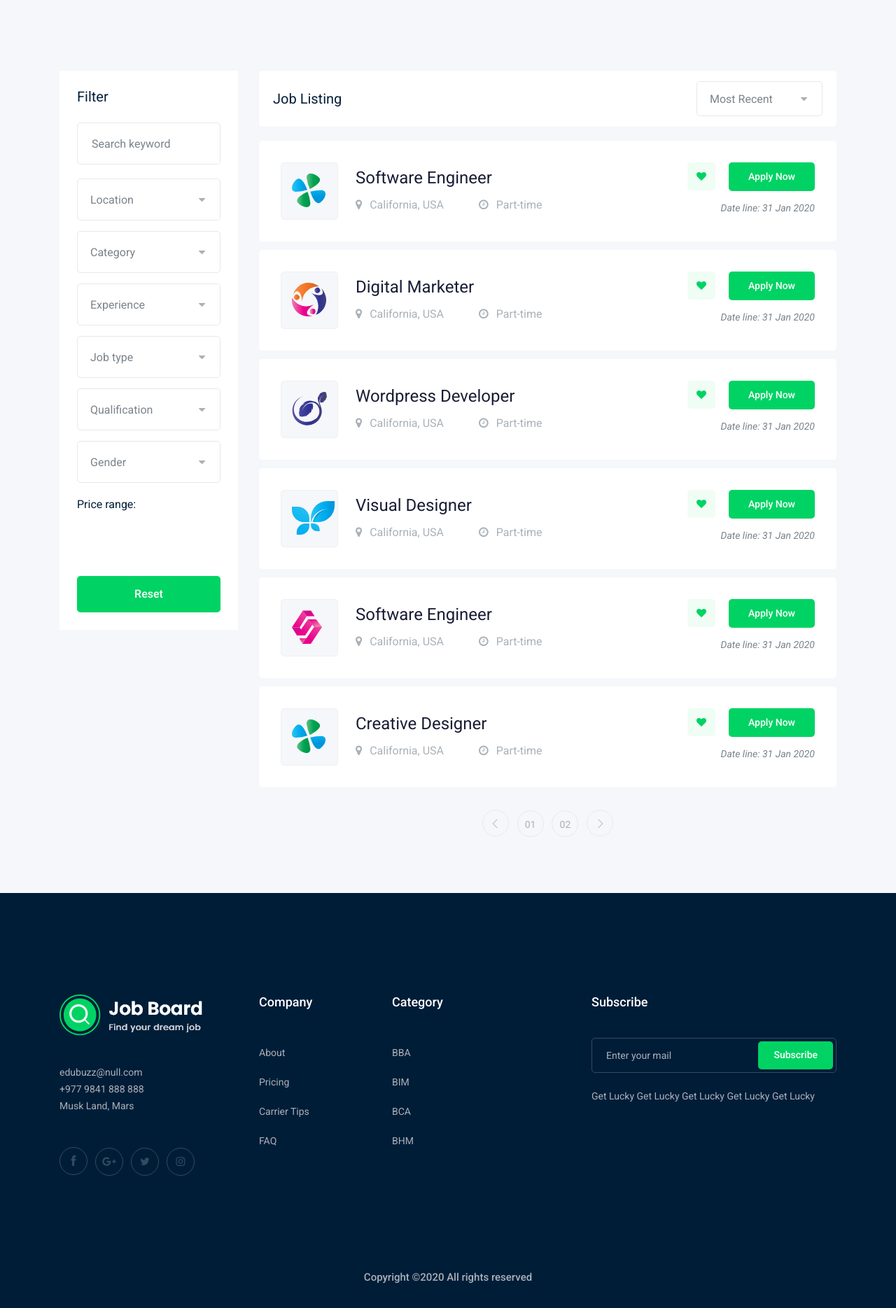
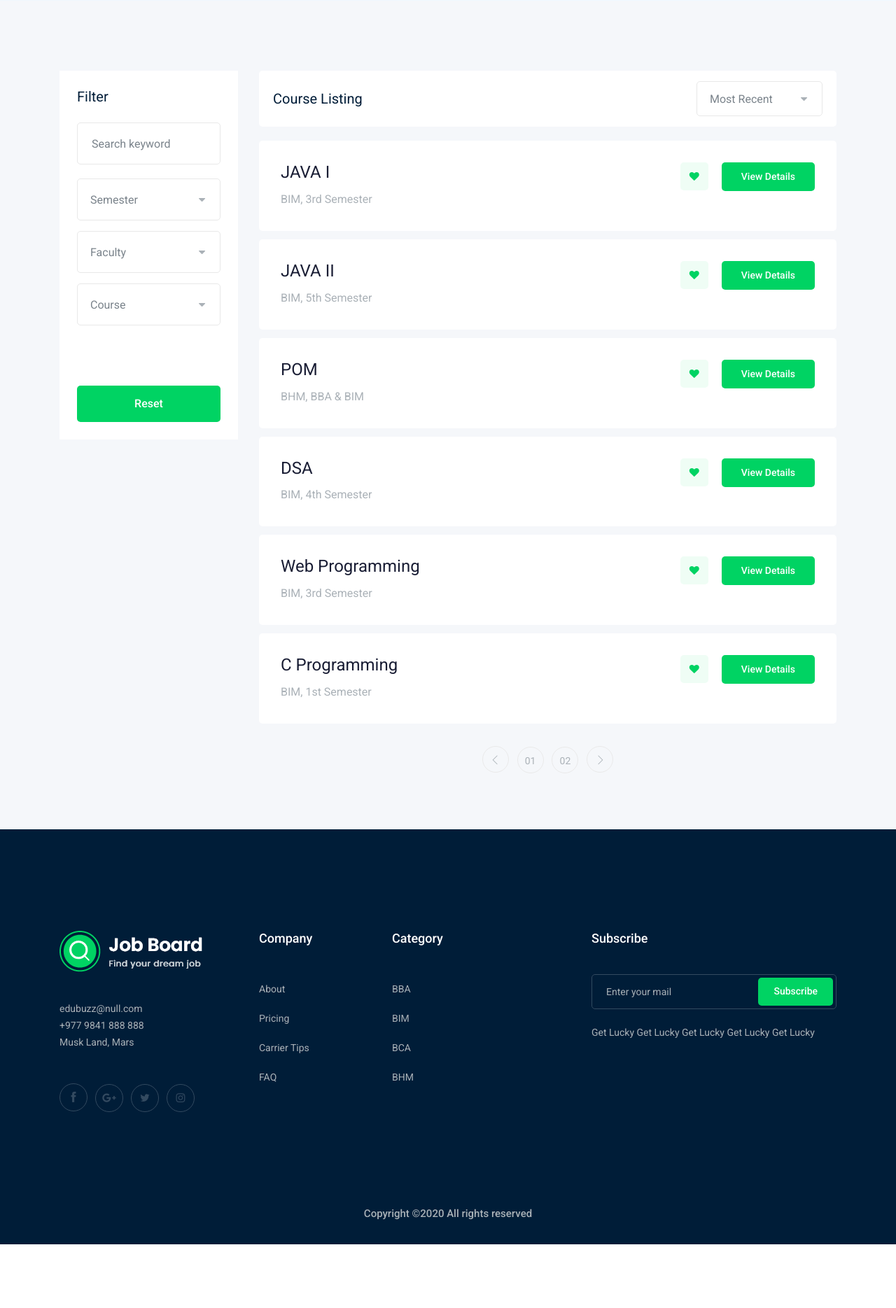
Before and after one commit to SanjeebLama/EduBuzz, a Django app: page /courses in a window 1280 px wide. Shown: the part 350-2219 px from the top of the page at 70% size. After the commit the page ends 2128 px from the top, so only its background shows below. Run offline with Django 3.2, Linux system fonts and the light colour scheme; some libraries are stand-ins or nearby versions.

Commit message:
Added new feature

```diff
--- a/exampractise/templates/base.html
+++ b/exampractise/templates/base.html
@@ -60,13 +60,13 @@
                                         </li>
                                         <li><a href="{% url 'resources' %}">Resources <i class="ti-angle-down"></i></a>
                                             <ul class="submenu">
-                                                <li><a href="{% static 'blog.html' %}">BIM </a></li>
+                                                <li><a href="{% url 'resources' %}">BIM </a></li>
                                                 <li><a href="{% static 'single-blog.html' %}">BBA</a></li>
 
 
                                             </ul>
                                         </li>
-                                        <li><a href="{% static 'about.html' %}">About</a></li>
+                                        <li><a href="{% url 'about' %}">About</a></li>
                                     </ul>
                                 </nav>
                             </div>
--- a/exampractise/templates/courses.html
+++ b/exampractise/templates/courses.html
@@ -33,63 +33,37 @@
                                 <div class="col-lg-12">
                                     <div class="single_field">
                                         <select class="wide">
-                                            <option data-display="Location">Location</option>
-                                            <option value="1">Rangpur</option>
-                                            <option value="2">Dhaka</option>
+                                            <option data-display="Semester">Semester</option>
+                                            <option value="1">1st</option>
+                                            <option value="2">7th</option>
                                         </select>
                                     </div>
                                 </div>
                                 <div class="col-lg-12">
                                     <div class="single_field">
                                         <select class="wide">
-                                            <option data-display="Category">Category</option>
-                                            <option value="1">Category 1</option>
-                                            <option value="2">Category 2</option>
+                                            <option data-display="Faculty">Faculty</option>
+                                            <option value="1">BIM</option>
+                                            <option value="2">BHM</option>
                                         </select>
                                     </div>
                                 </div>
                                 <div class="col-lg-12">
                                     <div class="single_field">
                                         <select class="wide">
-                                            <option data-display="Experience">Experience</option>
-                                            <option value="1">Experience 1</option>
-                                            <option value="2">Experience 2</option>
+                                            <option data-display="Course">Course</option>
+                                            <option value="1">JAVA II</option>
+                                            <option value="2">DBMS</option>
                                         </select>
                                     </div>
                                 </div>
-                                <div class="col-lg-12">
-                                    <div class="single_field">
-                                        <select class="wide">
-                                            <option data-display="Job type">Job type</option>
-                                            <option value="1">full time 1</option>
-                                            <option value="2">part time 2</option>
-                                        </select>
-                                    </div>
-                                </div>
-                                <div class="col-lg-12">
-                                    <div class="single_field">
-                                        <select class="wide">
-                                            <option data-display="Qualification">Qualification</option>
-                                            <option value="1">Qualification 1</option>
-                                            <option value="2">Qualification 2</option>
-                                        </select>
-                                    </div>
-                                </div>
-                                <div class="col-lg-12">
-                                    <div class="single_field">
-                                        <select class="wide">
-                                            <option data-display="Gender">Gender</option>
-                                            <option value="1">male</option>
-                                            <option value="2">female</option>
-                                        </select>
-                                    </div>
-                                </div>
+
+
                             </div>
                         </form>
                     </div>
                     <div class="range_wrap">
-                        <label for="amount">Price range:</label>
-                        <div id="slider-range"></div>
+
                         <p>
                             <input type="text" id="amount" readonly
                                    style="border:0; color:#7A838B; font-size: 14px; font-weight:400;">
@@ -105,15 +79,15 @@
                     <div class="recent_joblist white-bg ">
                         <div class="row align-items-center">
                             <div class="col-md-6">
-                                <h4>Job Listing</h4>
+                                <h4>Course Listing</h4>
                             </div>
                             <div class="col-md-6">
                                 <div class="serch_cat d-flex justify-content-end">
                                     <select>
                                         <option data-display="Most Recent">Most Recent</option>
-                                        <option value="1">Marketer</option>
-                                        <option value="2">Wordpress</option>
-                                        <option value="4">Designer</option>
+                                        <option value="1">AIW</option>
+                                        <option value="2">AI</option>
+                                        <option value="4">Php</option>
                                     </select>
                                 </div>
                             </div>
@@ -126,175 +100,139 @@
                         <div class="col-lg-12 col-md-12">
                             <div class="single_jobs white-bg d-flex justify-content-between">
                                 <div class="jobs_left d-flex align-items-center">
-                                    <div class="thumb">
-                                        <img src="img/svg_icon/1.svg" alt="">
-                                    </div>
+
                                     <div class="jobs_conetent">
-                                        <a href="job_details.html"><h4>Software Engineer</h4></a>
+                                        <a href="job_details.html"><h4>JAVA I</h4></a>
                                         <div class="links_locat d-flex align-items-center">
                                             <div class="location">
-                                                <p><i class="fa fa-map-marker"></i> California, USA</p>
+                                                <p>BIM, 3rd Semester</p>
                                             </div>
-                                            <div class="location">
-                                                <p><i class="fa fa-clock-o"></i> Part-time</p>
-                                            </div>
+
                                         </div>
                                     </div>
                                 </div>
                                 <div class="jobs_right">
                                     <div class="apply_now">
                                         <a class="heart_mark" href="#"> <i class="fa fa-heart"></i> </a>
-                                        <a href="job_details.html" class="boxed-btn3">Apply Now</a>
+                                        <a href="job_details.html" class="boxed-btn3">View details</a>
                                     </div>
-                                    <div class="date">
-                                        <p>Date line: 31 Jan 2020</p>
-                                    </div>
+
                                 </div>
                             </div>
                         </div>
                         <div class="col-lg-12 col-md-12">
                             <div class="single_jobs white-bg d-flex justify-content-between">
                                 <div class="jobs_left d-flex align-items-center">
-                                    <div class="thumb">
-                                        <img src="img/svg_icon/2.svg" alt="">
-                                    </div>
+
                                     <div class="jobs_conetent">
-                                        <a href="job_details.html"><h4>Digital Marketer</h4></a>
+                                        <a href="job_details.html"><h4>JAVA II</h4></a>
                                         <div class="links_locat d-flex align-items-center">
                                             <div class="location">
-                                                <p><i class="fa fa-map-marker"></i> California, USA</p>
+                                                <p>BIM, 5th Semester</p>
                                             </div>
-                                            <div class="location">
-                                                <p><i class="fa fa-clock-o"></i> Part-time</p>
-                                            </div>
+
                                         </div>
                                     </div>
                                 </div>
                                 <div class="jobs_right">
                                     <div class="apply_now">
                                         <a class="heart_mark" href="#"> <i class="fa fa-heart"></i> </a>
-                                        <a href="job_details.html" class="boxed-btn3">Apply Now</a>
+                                        <a href="job_details.html" class="boxed-btn3">View details</a>
                                     </div>
-                                    <div class="date">
-                                        <p>Date line: 31 Jan 2020</p>
-                                    </div>
+
                                 </div>
                             </div>
                         </div>
                         <div class="col-lg-12 col-md-12">
                             <div class="single_jobs white-bg d-flex justify-content-between">
                                 <div class="jobs_left d-flex align-items-center">
-                                    <div class="thumb">
-                                        <img src="img/svg_icon/3.svg" alt="">
-                                    </div>
+
                                     <div class="jobs_conetent">
-                                        <a href="job_details.html"><h4>Wordpress Developer</h4></a>
+                                        <a href="job_details.html"><h4>POM</h4></a>
                                         <div class="links_locat d-flex align-items-center">
                                             <div class="location">
-                                                <p><i class="fa fa-map-marker"></i> California, USA</p>
+                                                <p>BHM, BBA & BIM </p>
                                             </div>
-                                            <div class="location">
-                                                <p><i class="fa fa-clock-o"></i> Part-time</p>
-                                            </div>
+
                                         </div>
                                     </div>
                                 </div>
                                 <div class="jobs_right">
                                     <div class="apply_now">
                                         <a class="heart_mark" href="#"> <i class="fa fa-heart"></i> </a>
-                                        <a href="job_details.html" class="boxed-btn3">Apply Now</a>
+                                        <a href="job_details.html" class="boxed-btn3">View details</a>
                                     </div>
-                                    <div class="date">
-                                        <p>Date line: 31 Jan 2020</p>
-                                    </div>
+
                                 </div>
                             </div>
                         </div>
                         <div class="col-lg-12 col-md-12">
                             <div class="single_jobs white-bg d-flex justify-content-between">
                                 <div class="jobs_left d-flex align-items-center">
-                                    <div class="thumb">
-                                        <img src="img/svg_icon/4.svg" alt="">
-                                    </div>
+
                                     <div class="jobs_conetent">
-                                        <a href="job_details.html"><h4>Visual Designer</h4></a>
+                                        <a href="job_details.html"><h4>DSA</h4></a>
 
                                         <div class="links_locat d-flex align-items-center">
                                             <div class="location">
-                                                <p><i class="fa fa-map-marker"></i> California, USA</p>
+                                                <p>BIM, 4th Semester</p>
                                             </div>
-                                            <div class="location">
-                                                <p><i class="fa fa-clock-o"></i> Part-time</p>
-                                            </div>
+
                                         </div>
                                     </div>
                                 </div>
                                 <div class="jobs_right">
                                     <div class="apply_now">
                                         <a class="heart_mark" href="#"> <i class="fa fa-heart"></i> </a>
-                                        <a href="job_details.html" class="boxed-btn3">Apply Now</a>
+                                        <a href="job_details.html" class="boxed-btn3">View details</a>
                                     </div>
-                                    <div class="date">
-                                        <p>Date line: 31 Jan 2020</p>
-                                    </div>
+
                                 </div>
                             </div>
                         </div>
                         <div class="col-lg-12 col-md-12">
                             <div class="single_jobs white-bg d-flex justify-content-between">
                                 <div class="jobs_left d-flex align-items-center">
-                                    <div class="thumb">
-                                        <img src="img/svg_icon/5.svg" alt="">
-                                    </div>
+
                                     <div class="jobs_conetent">
-                                        <a href="job_details.html"><h4>Software Engineer</h4></a>
+                                        <a href="job_details.html"><h4>Web Programming</h4></a>
                                         <div class="links_locat d-flex align-items-center">
                                             <div class="location">
-                                                <p><i class="fa fa-map-marker"></i> California, USA</p>
+                                                <p>BIM, 3rd Semester </p>
                                             </div>
-                                            <div class="location">
-                                                <p><i class="fa fa-clock-o"></i> Part-time</p>
-                                            </div>
+
                                         </div>
                                     </div>
                                 </div>
                                 <div class="jobs_right">
                                     <div class="apply_now">
                                         <a class="heart_mark" href="#"> <i class="fa fa-heart"></i> </a>
-                                        <a href="job_details.html" class="boxed-btn3">Apply Now</a>
+                                        <a href="job_details.html" class="boxed-btn3">View details</a>
                                     </div>
-                                    <div class="date">
-                                        <p>Date line: 31 Jan 2020</p>
-                                    </div>
+
                                 </div>
                             </div>
                         </div>
                         <div class="col-lg-12 col-md-12">
                             <div class="single_jobs white-bg d-flex justify-content-between">
                                 <div class="jobs_left d-flex align-items-center">
-                                    <div class="thumb">
-                                        <img src="img/svg_icon/1.svg" alt="">
-                                    </div>
+
                                     <div class="jobs_conetent">
-                                        <a href="job_details.html"><h4>Creative Designer</h4></a>
+                                        <a href="job_details.html"><h4>C Programming</h4></a>
                                         <div class="links_locat d-flex align-items-center">
                                             <div class="location">
-                                                <p><i class="fa fa-map-marker"></i> California, USA</p>
+                                                <p>BIM, 1st Semester</p>
                                             </div>
-                                            <div class="location">
-                                                <p><i class="fa fa-clock-o"></i> Part-time</p>
-                                            </div>
+
                                         </div>
                                     </div>
                                 </div>
                                 <div class="jobs_right">
                                     <div class="apply_now">
                                         <a class="heart_mark" href="#"> <i class="fa fa-heart"></i> </a>
-                                        <a href="job_details.html" class="boxed-btn3">Apply Now</a>
+                                        <a href="job_details.html" class="boxed-btn3">View details</a>
                                     </div>
-                                    <div class="date">
-                                        <p>Date line: 31 Jan 2020</p>
-                                    </div>
+
                                 </div>
                             </div>
                         </div>
--- a/exampractise/templates/index.html
+++ b/exampractise/templates/index.html
@@ -154,7 +154,8 @@
         <div class="row align-items-center">
             <div class="col-lg-6">
                 <div class="section_title">
-                    <h3>Course Listing</h3>
+                    <h3>Faculties</h3>
+
                 </div>
             </div>
             <div class="col-lg-6">
```
Also changed, not shown: exampractise/templates/about.html (added, +58 -0 lines), exampractise/templates/resources.html (added, +141 -0 lines), exampractise/exampractise/static/img/resources/aiw/1.jpg (added), exampractise/exampractise/static/img/resources/aiw/2.jpg (added), exampractise/exampractise/static/img/resources/aiw/3.jpg (added), exampractise/exampractise/static/img/resources/aiw/4.jpg (added), exampractise/exampractise/static/img/resources/aiw/5.jpg (added), exampractise/exampractise/static/img/resources/aiw/6.jpg (added), exampractise/exampractise/static/img/resources/k.jpg (added), exampractise/exampractise/static/img/resources/nccs.png (added).
